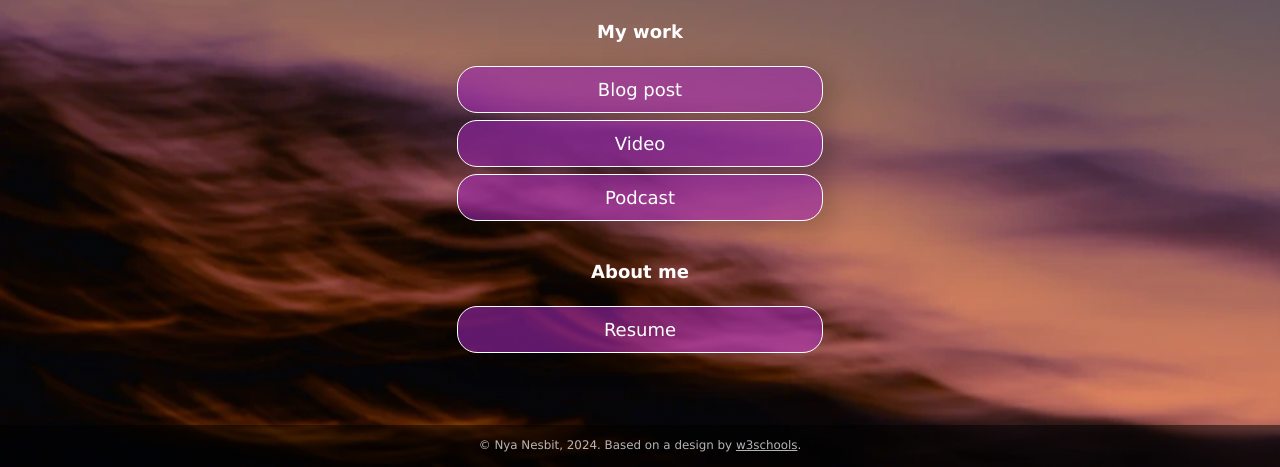
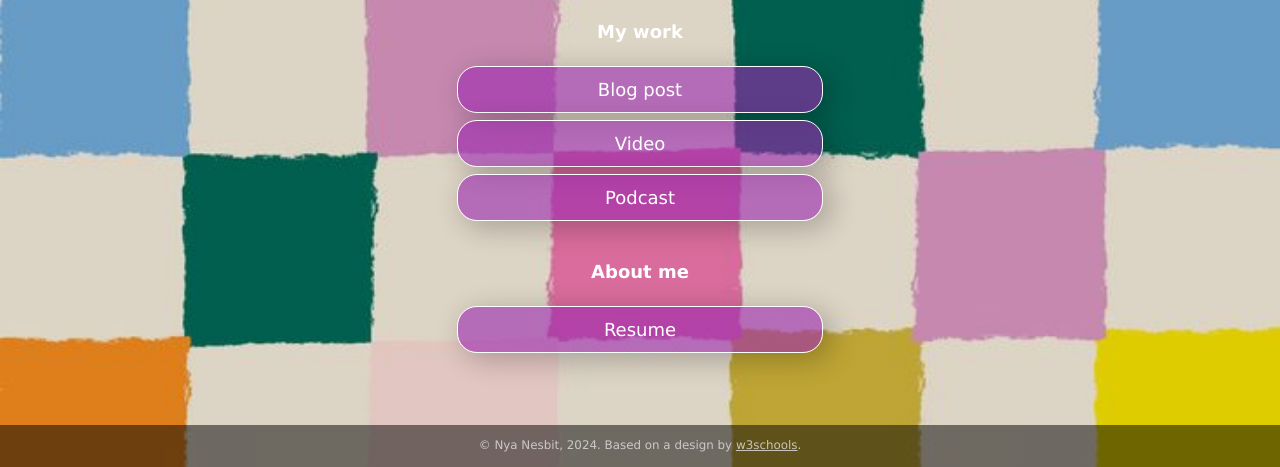
Before and after one commit to nyanesbit03/nyanesbit03.github.io, a plain HTML site: page index.html in a window 1280 px wide. Shown: the part 333-800 px from the top of the page. Drawn offline with Linux system fonts and the light colour scheme.

Commit message:
Add website text content and images

```diff
--- a/css/style.css
+++ b/css/style.css
@@ -26,7 +26,7 @@ body {
     min-height: 100%;
     /* The image used for the site background. Try changing skyscape.jpg to stars.jpg. Put a replacement photo in the images folder and, in line 21 below, replace skyscape.jpg with yourbackgroundfilename.jpg */
     /* The linear gradient darkens the image, like putting a sunglasses lens on top of it. If you want to darken the image even more, change 0.1 (both times) to 0.3 or higher */
-    background: linear-gradient(rgba(0, 0, 0, 0.1), rgba(0, 0, 0, 0.1)), url(../images/skyscape.jpg);
+    background: linear-gradient(rgba(0, 0, 0, 0.1), rgba(0, 0, 0, 0.1)), url(../images/background\ \(2\).jpg);
     /* Prevents the browser from repeating or "tiling" the background image */
     background-repeat: no-repeat;
     background-position: center;
--- a/index.html
+++ b/index.html
@@ -15,7 +15,7 @@
   <div class="container">
     <!-- Image and name container. Put your replacement photo—which you should crop to be square—in the images folder, then change the source attribute to images/yourportraitfilename.jpg. This path says, "Look in the images folder for yourportraitfilename.jpg." Be sure to change the alt text, too. -->
     <div class="image-container">
-      <img src="images/portrait.jpg" alt="Photo by Art Hauntington">
+      <img src="images/ladybug-face.jpg" alt="Nya Nesbit at 7 Years Old">
     </div>
     <div class="intro">
       I'm <span class="name"><strong>Nya Nesbit</strong></span>, a writer and avid consumer of media. You guys seen The Bear?
@@ -28,27 +28,27 @@
       <div class="button toggle">Blog post</div>
       <div class="slidedown">
         <div class="description">
-          <h2>Blog post title</h2>
-          <p>Here, add a short but appealing description of your blog post.</p>
-          <a href="#" class="external-link" target="_blank">Read</a>
+          <h2>The Importance of Third Places and Where to Find Them in Blacksburg</h2>
+          <p>Let's make our way through Blacksburg's community.</p>
+          <a href="https://medium.com/@nyanesbit/the-importance-of-third-places-and-where-you-can-find-them-in-blacksburg-88c4a26f59f1" class="external-link" target="_blank">Read</a>
         </div>
       </div>
 
       <div class="button toggle">Video</div>
       <div class="slidedown">
         <div class="description">
-          <h2>Video title</h2>
-          <p>Add a short but appealing description of your video.</p>
-          <a href="#" class="external-link" target="_blank">Watch</a>
+          <h2>Black at VT: Being a Black Student at a PWI</h2>
+          <p>A look at perspectives of Black students at Virginia Tech.</p>
+          <a href="https://youtu.be/SeON7uCge18?si=aQ_5mT5yzRZzWYPr" class="external-link" target="_blank">Watch</a>
         </div>
       </div>
 
       <div class="button toggle">Podcast</div>
       <div class="slidedown">
         <div class="description">
-          <h2>Podcast title</h2>
-          <p>Add a short but appealing description of your podcast</p>
-          <a href="#" class="external-link" target="_blank">Listen</a>
+          <h2>What's the Deal with Gen Z Slang?</h2>
+          <p>Join us as we explore the dynamic phenomon of Gen Z slang.</p>
+          <a href="https://soundcloud.com/nyanesbit/whats-the-deal-with-gen-z-slang?si=f06aaf8903314ad7b9a5642eefbdae8a&utm_source=clipboard&utm_medium=text&utm_campaign=social_sharing" class="external-link" target="_blank">Listen</a>
         </div>
       </div>
     </div>
```
Also changed, not shown: css/._style.css (deleted), images/background (2).jpg (added), images/ladybug-face.jpg (added), js/._slider.js (deleted).
